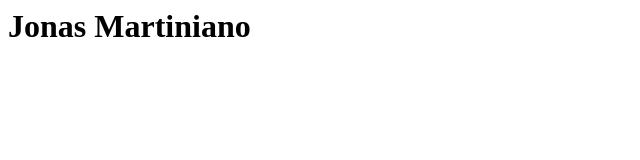
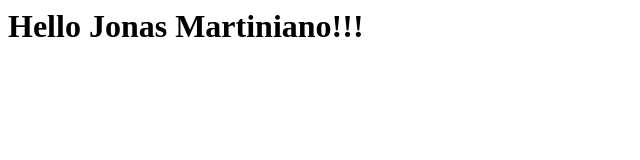
Before and after one commit to Starkgd5/live-git, a plain HTML site: page index.html in a window 1280 px wide. Shown: the whole page, without its empty margins (0-640 px from the left). Drawn offline with Linux system fonts and the light colour scheme.

Commit message:
Alterado index.html e criado novo.html

```diff
--- a/index.html
+++ b/index.html
@@ -1 +1 @@
-<h1>Jonas Martiniano <h1/>
+<h1>Hello Jonas Martiniano!!! </h1>
```
